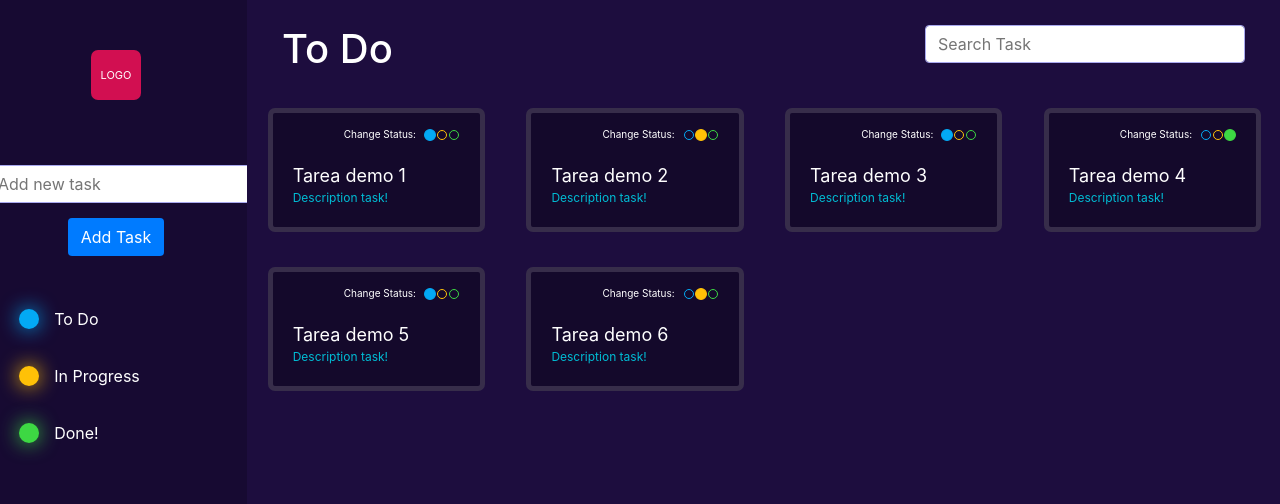
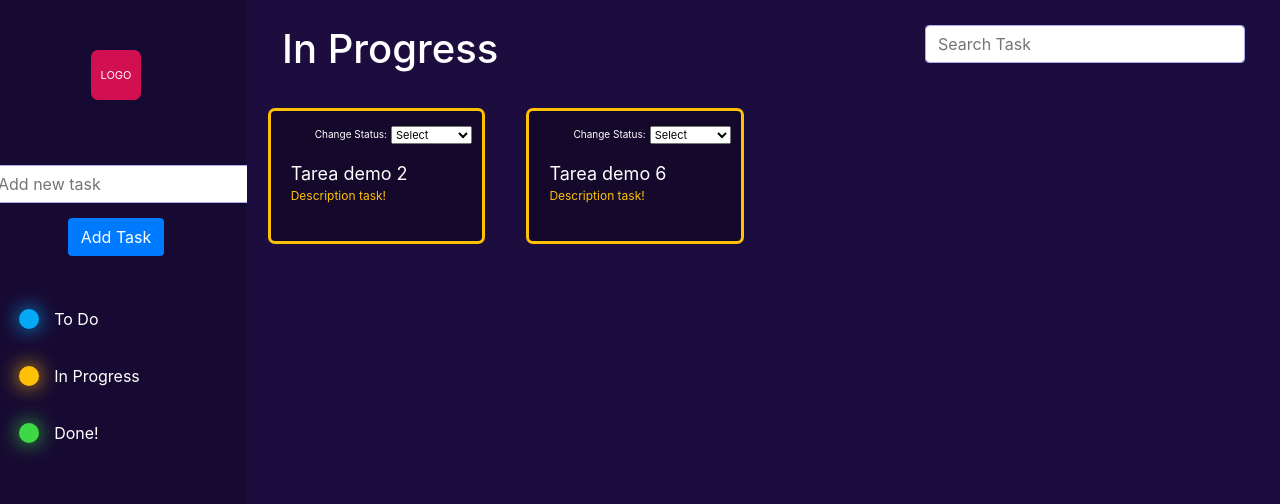
Before and after one commit to KikeSan/Task-App, a React app: page / in a window 1280 px wide. Both pictures are taken after a click on the link "In Progress". Shown: the top 504 px of the page. Built offline with nearby package versions, Linux system fonts and the light colour scheme.

Commit message:
Modal y filtro izquierda

```diff
--- a/src/components/TaskDetail.js
+++ b/src/components/TaskDetail.js
@@ -0,0 +1,49 @@
+import React, {Component} from 'react';
+import styled from 'styled-components';
+
+export default class TaskDetail extends Component{
+    constructor(props){
+        super(props);
+        this.state = {
+            visible:props.visible
+        }
+    }
+    render(){
+        console.log('Modal',this.props.visible)
+        return (
+            <Modal visible={this.props.visible}>
+                <Detail>
+                    <TitleTask>{this.props.detalle.taskTitulo}</TitleTask>
+                    <p>Lorem ipsum dolor sit amet consectetur adipisicing elit. Veniam tempore fuga quas dolore ut saepe cupiditate deserunt quo recusandae harum ab, error facere hic sint mollitia obcaecati sit blanditiis reprehenderit. Animi illum exercitationem dolores aut! Veniam vel nulla totam, quidem mollitia temporibus expedita natus magni, ad impedit a. Corrupti, quo.</p>
+                </Detail>
+            </Modal>
+        );
+    }
+}
+
+const Modal = styled.div.attrs({
+    display: props => props.visible=='on' ? 'block' : 'none',
+})`
+    display: ${props => props.visible=='on' ? 'block' : 'none'};
+    position: absolute;
+    width: 100%;
+    height: 100%;
+    background: rgba(18, 8, 39, 0.85);
+    top: 0;
+`
+const Detail = styled.div`
+    position: relative;
+    width: 500px;
+    height: 300px;
+    background: rgba(255,255,255,.8);
+    color: #000;
+    margin: 0 auto;
+    top: 30%;
+    padding: 15px 50px;
+    border-radius: 5px;
+`
+const TitleTask = styled.h1`
+    color: #000;
+    margin: 25px 35px;
+    display: inline-block;
+`;
--- a/src/components/TaskHeader.js
+++ b/src/components/TaskHeader.js
@@ -4,16 +4,12 @@ import styled from 'styled-components';
 export default class TaskHeader extends Component{
     constructor(props){
         super(props);
-        this.state = {
-            title:props.titleTask
-        }
-        console.log('Title header',this.state.title);
 
     }
     render(){
         return (
             <div>
-                <TitleTask>{this.state.title}</TitleTask>
+                <TitleTask>{this.props.titleTask}</TitleTask>
                 <Input type="text" placeholder="Search Task" />
             </div>
         );
--- a/src/components/TaskList.js
+++ b/src/components/TaskList.js
@@ -1,12 +1,22 @@
-import React, {Components} from 'react';
+import React, {Component} from 'react';
 import TaskListItem from './TaskListItem';
 
-const TaskList = ({ tareas, colors }) => {
-    return <ul>
-    {
-        tareas.map((tarea) => <TaskListItem titulo={tarea.taskTitulo} state={tarea.taskstatus} key={tarea.taskId} id={tarea.taskId} colors={colors}/>)
+export default class TaskList extends Component{
+    constructor(props){
+        super(props);
+        this.jumpModal = this.jumpModal.bind(this)
     }
-    </ul>
+    jumpModal(index){
+        console.log('jumpModal',index);
+        this.props.onClick(index);
+    }
+    render(){
+        return(
+            <ul>
+                {
+                    this.props.tareas.map((tarea) => <TaskListItem titulo={tarea.taskTitulo} state={tarea.taskstatus} key={tarea.taskId} id={tarea.taskId} colors={this.props.colors} onClick={this.jumpModal}/>)
+                }
+            </ul>
+        )
+    }
 }
-
-export default TaskList
--- a/src/components/TaskListItem.js
+++ b/src/components/TaskListItem.js
@@ -11,83 +11,82 @@ export default class TaskListItem extends Component{
             colors: props.colors,
         }
         this.setStatusItem = this.setStatusItem.bind(this);
+        this.openModal = this.openModal.bind(this);
     }
     setStatusItem(idt){
         this.setState({
-            status:idt.currentTarget.dataset.id,
+            status:idt.target.value,
         });
-        console.log('Cambia estado item ',idt.currentTarget.dataset.id)
+        console.log('Cambia estado item ',idt.target.value)
+    }
+    openModal(){
+        console.log('open modal',this.state.idtask)
+        this.props.onClick(this.state.idtask);
     }
     render(){
         return(
-            <Item key={this.state.idtask}>
+            <Item key={this.state.idtask} color={this.state.colors[this.state.status]}>
+            {console.log('status:::',this.state.status)}
             <ULtag>
                 <LItagLavel key="0">Change Status: </LItagLavel>
-                {
-                    this.state.colors.map((color,index) => (
-                        index===this.state.status?
-                        <LItag key={index+1}><StateBtn onClick={this.setStatusItem} data-id={index} color={color} active/></LItag>:
-                        <LItag key={index+1}><StateBtn onClick={this.setStatusItem} data-id={index} color={color}/></LItag>
-                    ))
-                }
+                <Select id="great-names" onChange={this.setStatusItem}>
+                    <option value="0"> Select</option>
+                    <option value="0"> To do</option>
+                    <option value="1"> In progress</option>
+                    <option value="2"> Done! </option>
+                </Select>
             </ULtag>
-            <Title>{this.state.name}</Title>
-            <Parrafo>Description task!</Parrafo>
+            <Title onClick={this.openModal}>{this.state.name}</Title>
+            <Parrafo color={this.state.colors[this.state.status]}>Description task!</Parrafo>
         </Item>
         )
     }
 }
 
 
-const Item = styled.li`
+const Item = styled.li.attrs({
+    'border-color': props => props.color,
+})`
     display: inline-block;
     margin: 10px 2% 25px;
     background: rgba(0,0,0,.3);
-    padding: 10px 20px 20px;
+    padding: 10px 10px 20px 20px;
     width: 21%;
     border-radius: 7px;
-    border: 5px solid rgba(255,255,255,.15);
+    border: 3px solid;
+    border-color: ${props=>props.color};
 `;
 
-const Title = styled.p`
+const Title = styled.a`
     margin:0;
-    color:#fff;
+    color:#fff!important;
     font-size:18px;
+    cursor:pointer;
 `;
-const Parrafo = Title.extend`
+const Parrafo = styled.p.attrs({
+    color: props => props.color,
+})`
     font-size:12px;
-    color: #00BCD4;
+    color: ${props=>props.color};
 `;
+const Select = styled.select`
+    font-size:11px;
+`
 
-const StateBtn = styled.a.attrs({
-    background: props => props.active? props.color : 'transparent',
-    transform: props => props.active ? 'scale(1.2)' : 'scale(1)'
-})`
-    display: block;
-    background: ${props => props.active? props.color : 'transparent'};
-    border: 1px solid ${props => props.color};
-    width: 10px;
-    height: 10px;
-    border-radius:50%;
-    margin: 1px;
-    transform: ${props => props.active ? 'scale(1.2)' : 'scale(1)'};
-    cursor: pointer;
-`;
-
-const ULtag = styled.ul`
+const ULtag = styled.div`
     margin-bottom:15px;
     text-align:right;
     vertical-align:top;
     position:relative;
 `;
-const LItag = styled.li`
+const LItag = styled.div`
     display: inline-block;
 `;
 const LItagLavel = LItag.extend`
     color: #fff;
-    right: 44px;
+    right: 85px;
     font-size: 10px;
     position: absolute;
     width: 80px;
-    top: 4px;
+    top: 6px;
 `;
--- a/src/components/TaskMain.js
+++ b/src/components/TaskMain.js
@@ -6,21 +6,26 @@ import TaskList from './TaskList';
 export default class TaskMain extends Component{
     constructor(props){
         super(props);
-        this.state = {
+        /* this.state = {
             tasks:props.tasks,
             current:props.current,
             title:props.titulo,
             colors:props.colors,
-        }
-        console.log('tareas: ',this.state.tasks);
-        console.log('currentMain: ',this.state.current);
+        } */
+        this.paseModal = this.paseModal.bind(this)
+        console.log('tareas: ',props.tasks);
+        console.log('currentMain: ',props.current);
 
+    }
+    paseModal(id){
+        this.props.onClick(id);
+        console.log('paseModal',id)
     }
     render(){
         return(
             <Main>
-                <TaskHeader titleTask={this.state.title}/>
-                <TaskList tareas={this.state.tasks} colors={this.state.colors}/>
+                <TaskHeader titleTask={this.props.titulo}/>
+                <TaskList tareas={this.props.tasks} colors={this.props.colors} onClick={this.paseModal}/>
             </Main>
         )
     }
--- a/src/containers/TaskManager.js
+++ b/src/containers/TaskManager.js
@@ -1,6 +1,7 @@
 import React, {Component} from 'react'
 import TaskStatus from '../components/TaskStatus'
 import TaskMain from '../components/TaskMain'
+import TaskDetail from '../components/TaskDetail'
 import { debounce } from 'lodash'
 
 export default class TaskManager extends Component{
@@ -41,8 +42,11 @@ export default class TaskManager extends Component{
             colors:['#03a9f4','#ffc107','#3dd843'],
             namesStatus: ['To Do','In Progress','Done!'],
             filterTasks:[],
+            idForModal:0,
+            viewModal:'off'
         }
         this.setCurrentState = this.setCurrentState.bind(this);
+        this.openModalOf = this.openModalOf.bind(this);
     }
     setCurrentState(idCurrent){
         var filtrados = [];
@@ -56,15 +60,24 @@ export default class TaskManager extends Component{
                 filterTasks: filtrados
             });
             console.log('filterTasks',this.state.filterTasks);
-        },500)
+        },100)
 
     }
+    openModalOf(idmod){
+        this.setState({
+            idForModal:idmod,
+            viewModal:'on'
+        })
+        console.log('openModalOf',idmod);
+    }
     render(){
-
+        {console.log('render()',this.state.filterTasks)}
+        const tit = this.state.namesStatus[this.state.currentTasks]
         return(
             <div className='row'>
                 <TaskStatus current={this.state.currentTasks} colors={this.state.colors} names={this.state.namesStatus} handleClick={this.setCurrentState}/>
-                <TaskMain colors={this.state.colors} tasks={this.state.tareas} current={this.state.currentTasks} titulo={this.state.namesStatus[this.state.currentTasks]}/>
+                <TaskMain colors={this.state.colors} tasks={this.state.filterTasks} current={this.state.currentTasks} titulo={this.state.filterTasks.length>0?tit:'Select a state of task'} onClick={this.openModalOf}/>
+                <TaskDetail detalle={this.state.tareas[this.state.idForModal]} visible={this.state.viewModal}/>
 
             </div>
         )
```
